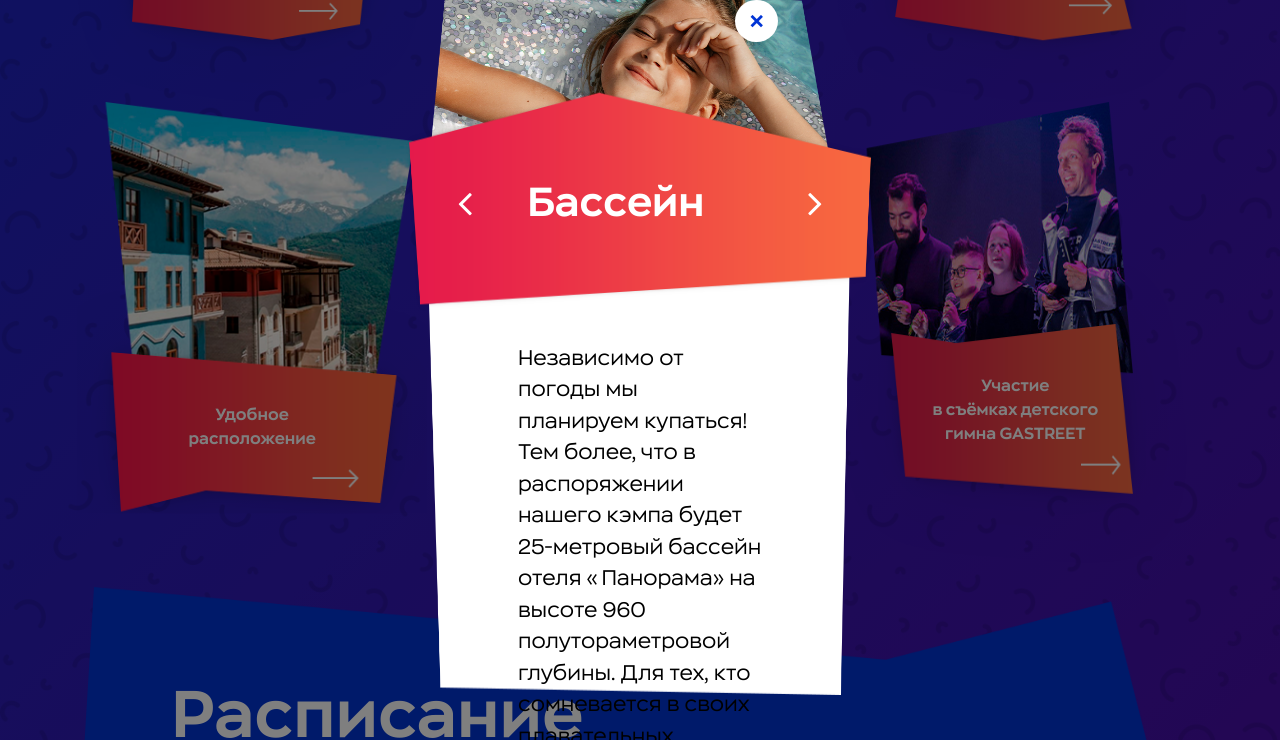
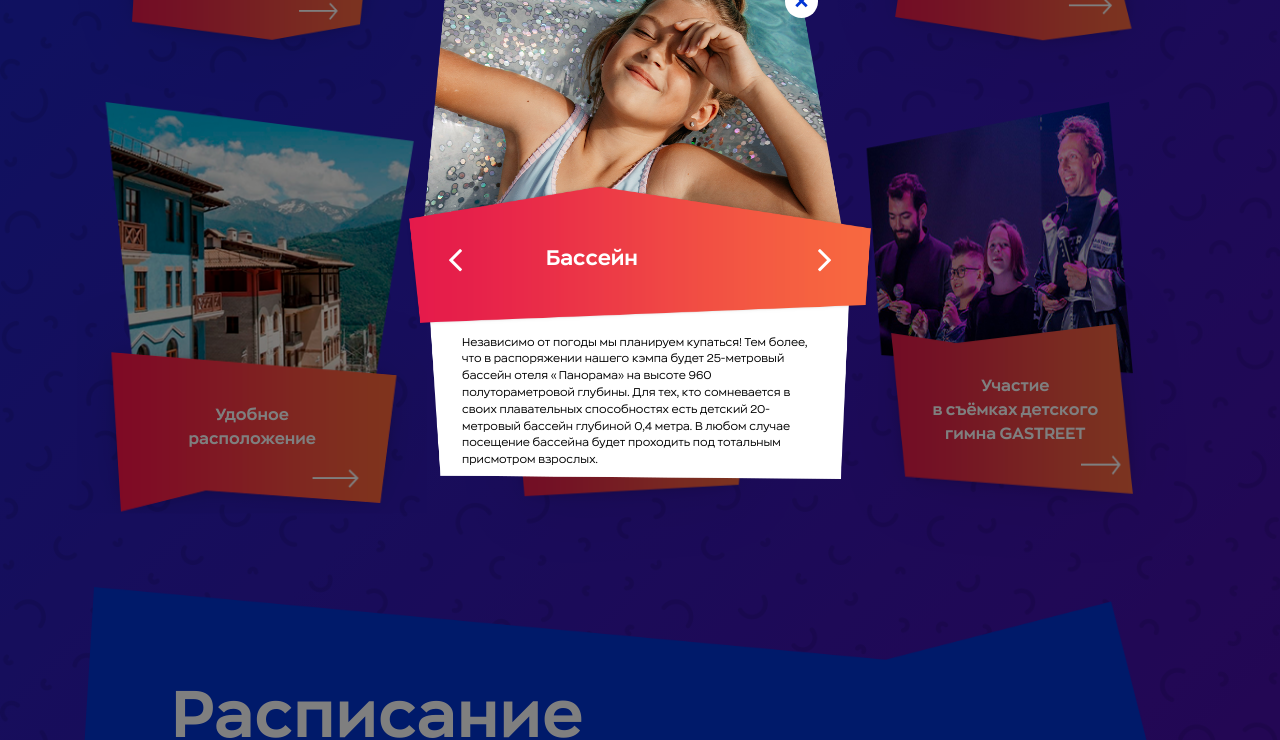
Before and after one commit to viteknike/kids, a plain HTML site: page index.html in a window 1280 px wide. Both pictures are taken after a click on the link "Бассейн". Shown: the part 1616-2356 px from the top of the page. Drawn offline with Linux system fonts and the light colour scheme.

Commit message:
Update style.css

```diff
--- a/assets/tmpl/css/style.css
+++ b/assets/tmpl/css/style.css
@@ -177,8 +177,8 @@ body {
 .kids_body_page .modal_description_kids .modal-content .img-title {
     background: url(../../../images/title-img.png);
     background-size: 100% 100%;
-    height: 14rem;
-    margin-top: -10rem;
+    height: 9rem;
+    margin-top: -4rem;
     position: relative;
     z-index: 1;}
 .kids_body_page .modal_description_kids .modal-content {
@@ -186,53 +186,63 @@ body {
 .kids_body_page .modal_description_kids .modal-content .img-description {
     background: url(../../../images/subtitle-img.png)50% 100% no-repeat;
     background-size: 90% 100%;
-    height: 28rem;
-    margin-top: -4rem;}
+    height: 15.5rem;
+    margin-top: -3rem;}
+.kids_body_page #KidsTimeExampleModal .modal-content .img-description, .kids_body_page #KidsCookingExampleModal .modal-content .img-description {
+    height: 11.5rem;}
+.kids_body_page #KidsTeachExampleModal .modal-content .img-description {
+    height: 10.5rem;}
+.kids_body_page #KidsExcursExampleModal .modal-content .img-description, .kids_body_page #KidsСlothesExampleModal .modal-content .img-description, .kids_body_page #KidsExcursExampleModal .modal-content .img-description, .kids_body_page #KidsExcursExampleModal .modal-content .img-description, .kids_body_page #KidsPoolExampleModal .modal-content .img-description {
+    height: 12.5rem;}
+.kids_body_page #KidsAnthemModal .modal-content .img-description {
+    height: 12rem;}
 .kids_body_page .modal_description_kids .modal-content .subtitle-modal {
     color: #000;
-    padding-top: 6rem;
-    padding-left: 7rem;
-    padding-right: 7rem;
-    font-size: 1.313rem;}
+    padding-top: 3.5rem;
+    padding-left: 3.5rem;
+    padding-right: 3.5rem;
+    font-size: 0.7rem;}
 .kids_body_page .modal_description_kids .modal-content .title-modal {
     position: relative;
-    top: 5rem;
+    top: 3.5rem;
     line-height: 1;
     font-weight: 600;
-    font-size: 2.500em;}
+    font-size: 1.3rem;}
 .kids_body_page #KidsFoodExampleModal .modal-content .title-modal {
     position: relative;
-    top: 4rem;
+    top: 3rem;
     line-height: 1;
     font-weight: 600;
-    font-size: 2.500em;}
+    font-size: 1.3rem;}
 .kids_body_page #KidsFoodExampleModal .modal-content .title-modal .angle.left {
-    margin-right: -10rem;}
-.kids_body_page #KidsFoodExampleModal .modal-content .title-modal .angle.right {
-    margin-left: -5rem;}
+    margin-right: -3rem;}
 .kids_body_page #KidsPoolExampleModal .modal-content .title-modal {
-    top: 6rem;}
+    top: 3.5rem;}
 .kids_body_page #KidsPoolExampleModal .modal-content .title-modal .angle.left {
+    margin-right: 0;}
+.kids_body_page #KidsPoolExampleModal .modal-content .title-modal .angle.right {
+    margin-left : 6rem;}
+.kids_body_page #KidsExcursExampleModal .modal-content .title-modal .angle.left {
     margin-right: -3rem;}
-.kids_body_page #KidsPoolExampleModal .modal-content .title-modal .angle.right {
-    margin-left : 0rem;}
+.kids_body_page #KidsExcursExampleModal .modal-content .title-modal .angle.right {
+    margin-left : 0;}
 .kids_body_page .modal_description_kids .modal-content .title-modal .angle {
     font-size: 2.5rem;
     color: #fff;}
 .kids_body_page .modal_description_kids .modal-content .title-modal .angle.left {
-    margin-right: -10rem;}
+    margin-right: -1rem;}
 .kids_body_page .modal_description_kids .modal-content .title-modal .angle.right {
-    margin-left : -10rem;}
+    margin-left : -1rem;}
 .kids_body_page .modal_description_kids .modal-content .close {
     color: #0034d5;
     font-weight: 600;
     background-color: #fff;
-    padding: 0.55rem 0.9rem;
+    padding: 0.3rem 0.6rem;
     border-radius: 50px;
     position: absolute;
-    right: 7rem;
-    top: 2rem;
-    opacity: 1;}
+    right: 4.5rem;
+    top: 1rem;
+    opacity: 1}
 .kids_body_page .timetable .day_2, .kids_body_page .timetable .day_3, .kids_body_page .timetable .day_4,.kids_body_page .timetable .day_5{
     display: none;}
 .kids_body_page .modal-sl {
```
